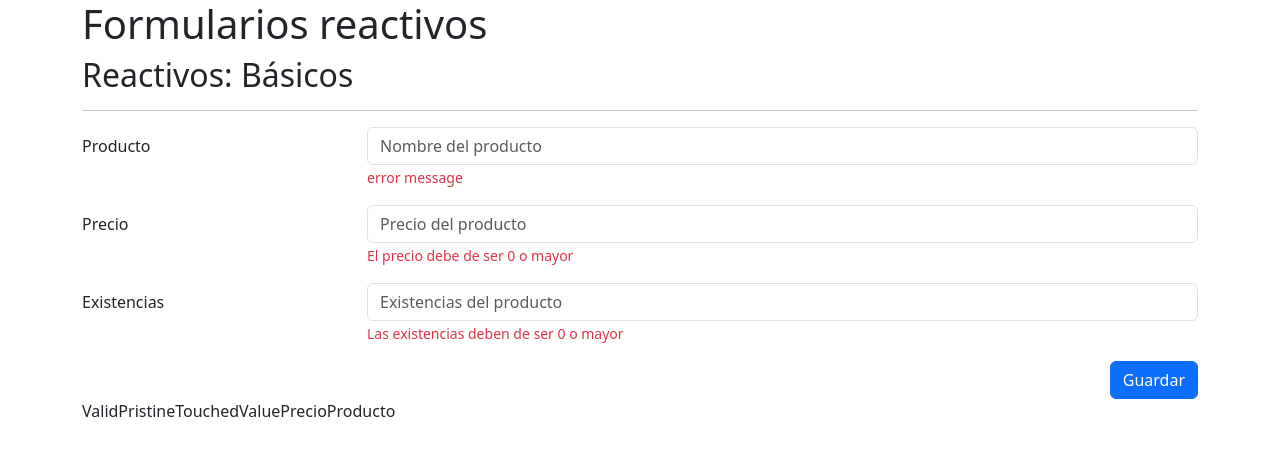
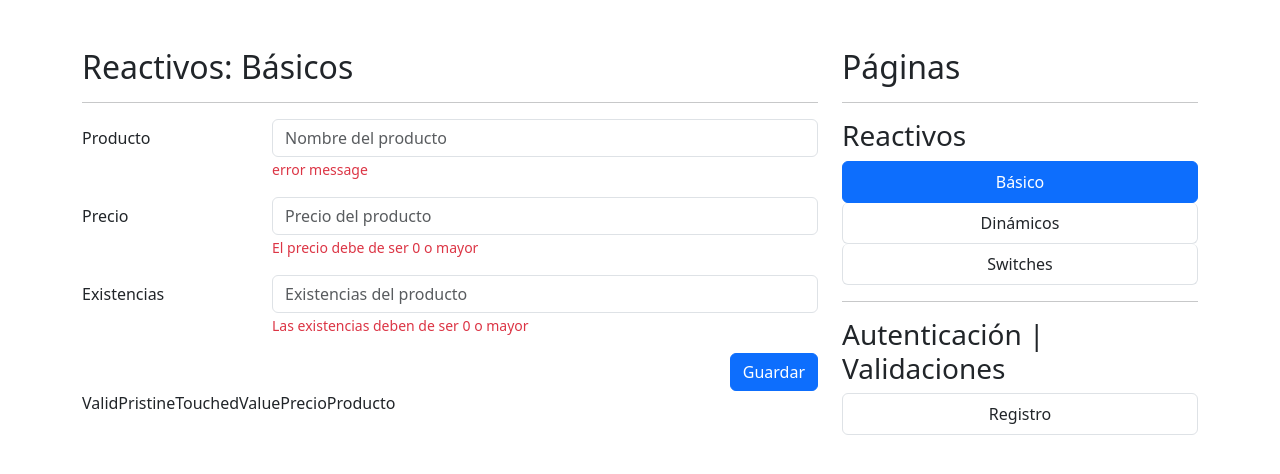
Before and after one commit to hatorob/formulariosReactivos, an Angular app: page /reactive/basic in a window 1280 px wide. Shown: the top 474 px of the page. Built offline with nearby package versions, Linux system fonts and the light colour scheme.

Commit message:
Creamos nuestro navbar de navegación y lo conectamos con nuestra app

```diff
--- a/src/app/app.component.html
+++ b/src/app/app.component.html
@@ -1,3 +1,8 @@
-<h1>Formularios reactivos</h1>
-
-<router-outlet />
+<div class="row mt-5">
+  <div class="col">
+    <router-outlet />
+  </div>
+  <div class="col-12 col-sm-4">
+    <shared-side-menu />
+  </div>
+</div>
--- /dev/null
+++ b/src/app/shared/components/side-menu/side-menu.component.html
@@ -0,0 +1,24 @@
+<h2>Páginas</h2>
+<hr>
+<h3 class="mt-3">Reactivos</h3>
+
+<ul class="list-group">
+  <li
+    class="list-group-item btn btn-primary"
+    *ngFor="let item of reactiveMenu"
+    [routerLink]="[ item.route ]"
+    routerLinkActive="active"
+  > {{ item.title }} </li>
+</ul>
+
+<hr>
+<h3 class="mt-3">Autenticación | Validaciones </h3>
+
+<ul class="list-group">
+  <li
+    class="list-group-item btn btn-primary"
+    *ngFor="let item of authMenu"
+    [routerLink]="[ item.route ]"
+    routerLinkActive="active"
+  > {{ item.title }} </li>
+</ul>
--- /dev/null
+++ b/src/app/shared/components/side-menu/side-menu.component.ts
@@ -0,0 +1,26 @@
+import { Component } from '@angular/core';
+
+interface MenuItem {
+  title: string;
+  route: string;
+}
+
+@Component({
+  selector: 'shared-side-menu',
+  templateUrl: './side-menu.component.html',
+  styles: ``
+})
+export class SideMenuComponent {
+
+  public reactiveMenu: MenuItem[] = [
+    { title: 'Básico', route: './reactive/basic'},
+    { title: 'Dinámicos', route: './reactive/dynamic'},
+    { title: 'Switches', route: './reactive/switches'},
+  ];
+
+  public authMenu: MenuItem[] = [
+    { title: 'Registro', route: './auth'},
+  ];
+
+
+}
```
Also changed, not shown: src/app/shared/shared.module.ts (+10 -2 lines).
